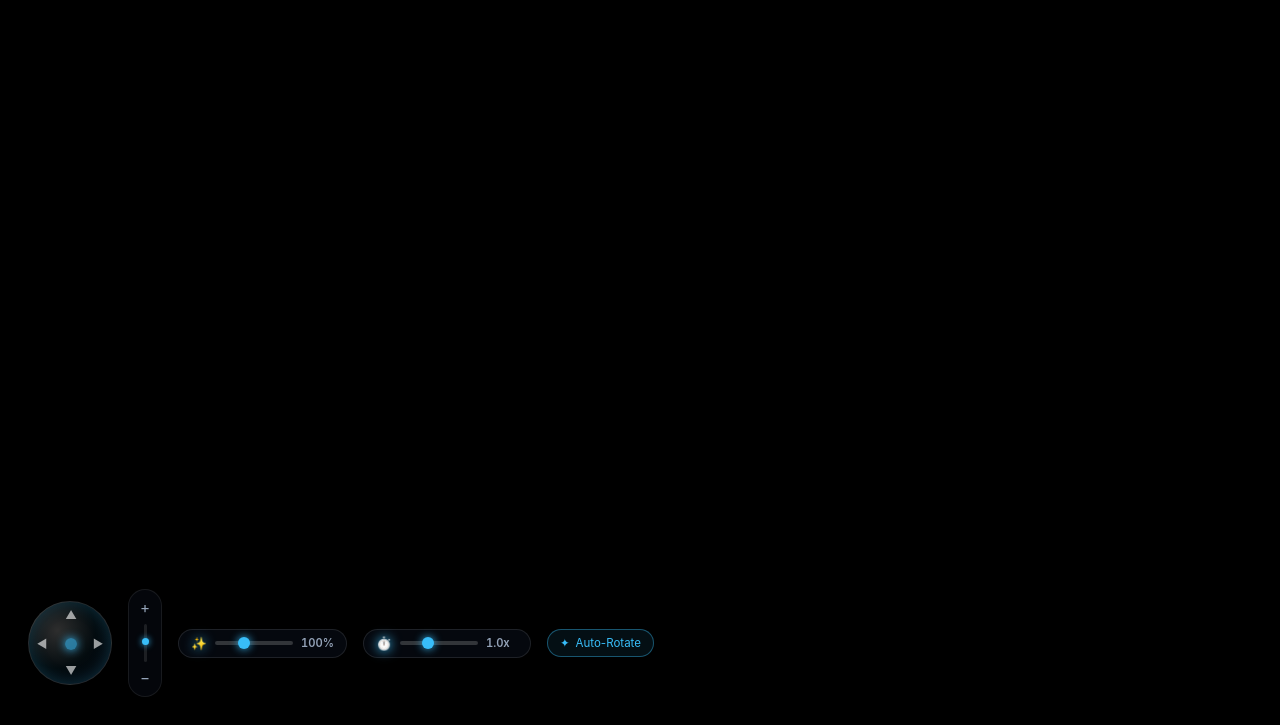
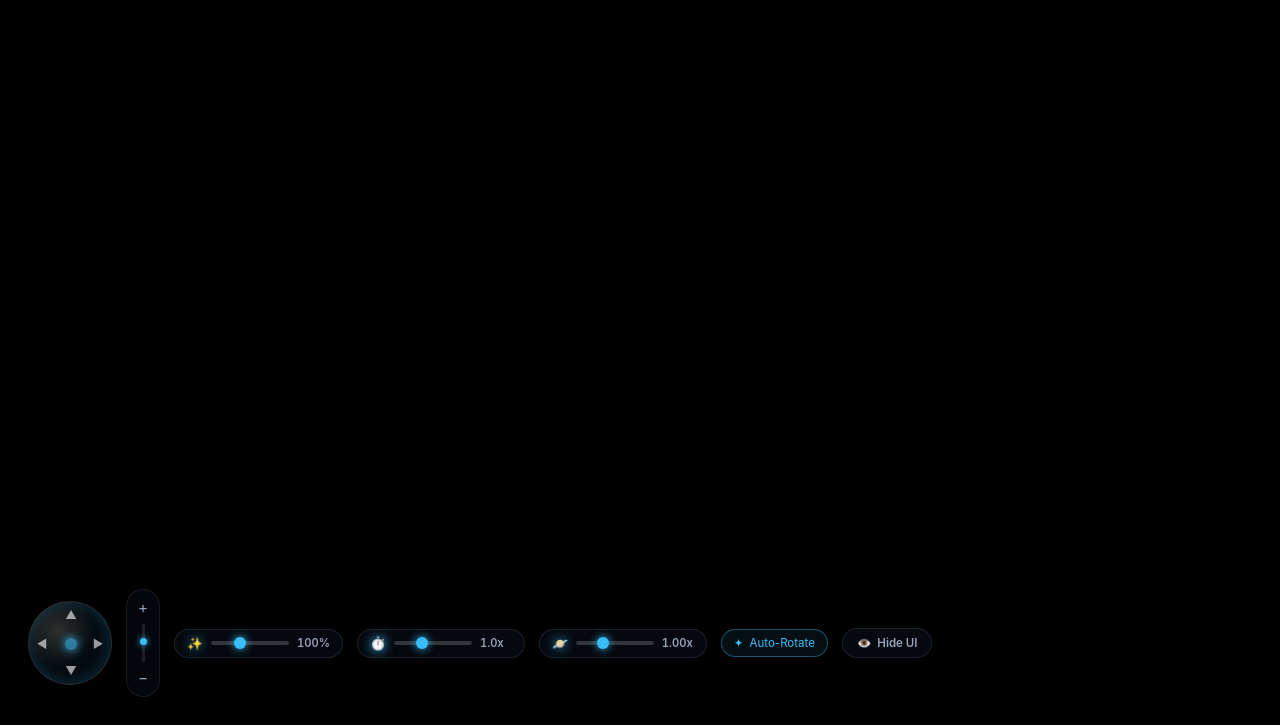
Before and after one commit to cabezondigital/okf-brain, a website: page src/visualizer/public/index.html in a window 1280 px wide. Shown: the part 75-800 px from the top of the page. Drawn offline with nearby package versions, Linux system fonts and the light colour scheme; no server answers.

Commit message:
feat(visualizer): add Hide/Show UI toggle and dynamic node scale slider in English

```diff
--- a/src/visualizer/public/index.html
+++ b/src/visualizer/public/index.html
@@ -35,6 +35,12 @@
       justify-content: space-between;
       align-items: center;
       z-index: 20;
+      transition: transform 0.35s cubic-bezier(0.16, 1, 0.3, 1), opacity 0.35s ease;
+    }
+    body.hud-hidden header {
+      transform: translateY(-120%);
+      opacity: 0;
+      pointer-events: none;
     }
     .brand { display: flex; align-items: center; gap: 10px; }
     .brand-title { font-size: 1.1rem; font-weight: 700; letter-spacing: 0.5px; background: linear-gradient(135deg, #ffffff, #38bdf8); -webkit-background-clip: text; -webkit-text-fill-color: transparent; }
@@ -269,8 +275,58 @@
       z-index: 15;
       display: flex;
       align-items: center;
-      gap: 16px;
+      gap: 14px;
       background: transparent;
+      transition: all 0.35s cubic-bezier(0.16, 1, 0.3, 1);
+    }
+    .hud-controls-group {
+      display: flex;
+      align-items: center;
+      gap: 14px;
+      transition: all 0.35s cubic-bezier(0.16, 1, 0.3, 1);
+      transform-origin: left center;
+      overflow: hidden;
+      max-width: 1400px;
+      opacity: 1;
+    }
+    body.hud-hidden .hud-controls-group {
+      opacity: 0;
+      transform: translateX(-35px) scale(0.92);
+      pointer-events: none;
+      max-width: 0;
+      gap: 0;
+      margin: 0;
+      padding: 0;
+    }
+    .hud-toggle-btn {
+      background: rgba(10, 15, 26, 0.55);
+      backdrop-filter: blur(14px);
+      border: 1px solid rgba(255, 255, 255, 0.1);
+      padding: 7px 14px;
+      border-radius: 20px;
+      font-size: 0.72rem;
+      font-weight: 600;
+      color: var(--text-muted);
+      cursor: pointer;
+      display: flex;
+      align-items: center;
+      gap: 6px;
+      box-shadow: 0 4px 16px rgba(0, 0, 0, 0.4);
+      transition: all 0.25s cubic-bezier(0.16, 1, 0.3, 1);
+      white-space: nowrap;
+      user-select: none;
+    }
+    .hud-toggle-btn:hover {
+      border-color: rgba(56, 189, 248, 0.4);
+      color: #ffffff;
+      background: rgba(56, 189, 248, 0.12);
+      box-shadow: 0 0 16px rgba(56, 189, 248, 0.25);
+    }
+    body.hud-hidden .hud-toggle-btn {
+      background: rgba(15, 23, 42, 0.85);
+      border-color: rgba(56, 189, 248, 0.5);
+      color: var(--accent-cyan);
+      box-shadow: 0 0 20px rgba(56, 189, 248, 0.35);
     }
 
     /* The glowing 3D glass mini-sphere */
@@ -579,7 +635,8 @@
     <div id="3d-graph"></div>
 
     <!-- SEMITRANSPARENT MINI-SPHERE ROTATION & SUBTLE ZOOM HUD -->
-    <div class="mini-sphere-hud">
+    <div class="mini-sphere-hud" id="mini-sphere-hud">
+      <div class="hud-controls-group" id="hud-controls-group">
         <!-- Mini Glass Orb with Chevrons -->
         <div class="glass-orb" id="glass-orb" title="Drag orb to rotate 3D graph in any direction">
           <div class="orb-arrow up" onclick="rotateSphere(0, -0.22)" title="Tilt Up">▲</div>
@@ -595,8 +652,6 @@
           <div class="zoom-track"><div class="zoom-pip"></div></div>
           <button class="zoom-btn" onclick="zoomCamera(1.18)" title="Zoom Out">−</button>
         </div>
-
-      <!-- Minimal Auto-Rotate Pill -->
 
         <!-- Line Brightness Slider Capsule in Left Hub -->
         <div class="line-brightness-hud" title="Adjust line and synapse brightness">
@@ -615,8 +670,8 @@
         </div>
 
         <!-- Orbital Speed Slider Capsule in Left Hub -->
-      <div class="line-brightness-hud" title="Velocidad orbital y auto-giro (0x = Pausa)">
-        <span class="brightness-icon" title="Velocidad">⏱️</span>
+        <div class="line-brightness-hud" title="Orbital speed & auto-rotation (0x = Pause)">
+          <span class="brightness-icon" title="Orbital Speed">⏱️</span>
           <input
             type="range"
             id="orbital-speed-slider"
@@ -630,9 +685,32 @@
           <span id="speed-val-text" class="brightness-val">1.0x</span>
         </div>
 
+        <!-- Node Size Slider Capsule in Left Hub -->
+        <div class="line-brightness-hud" title="Adjust node and planet scale (Suns / Subnodes)">
+          <span class="brightness-icon" title="Node Size">🪐</span>
+          <input
+            type="range"
+            id="node-size-slider"
+            class="brightness-slider"
+            min="0.3"
+            max="2.5"
+            step="0.05"
+            value="1.0"
+            oninput="onNodeSizeChange(this.value)"
+          />
+          <span id="nodesize-val-text" class="brightness-val">1.0x</span>
+        </div>
+
         <div id="auto-rotate-pill" class="auto-rotate-pill active" onclick="toggleRotate()">
           <span>✦</span> Auto-Rotate
         </div>
+      </div>
+
+      <!-- Toggle HUD Button -->
+      <button id="hud-toggle-btn" class="hud-toggle-btn" onclick="toggleHud()" title="Hide interface & controls (Hotkey: H)">
+        <span class="hud-toggle-icon">👁️</span>
+        <span class="hud-toggle-label">Hide UI</span>
+      </button>
     </div>
 
     <!-- Inspection Drawer -->
@@ -703,6 +781,46 @@
         });
       }
     }
+
+    let nodeScaleMultiplier = parseFloat(localStorage.getItem('okf_node_scale') || '1.0');
+
+    function onNodeSizeChange(val) {
+      nodeScaleMultiplier = parseFloat(val);
+      const textEl = document.getElementById('nodesize-val-text');
+      if (textEl) {
+        textEl.innerText = nodeScaleMultiplier.toFixed(2) + 'x';
+      }
+      localStorage.setItem('okf_node_scale', val);
+
+      const nodes = window.__cachedAllNodes || ((graphInstance && graphInstance.graphData && graphInstance.graphData().nodes) || (graphData && graphData.nodes) || []);
+      for (let i = 0; i < nodes.length; i++) {
+        const n = nodes[i];
+        if (n.__threeObj) {
+          n.__threeObj.scale.set(nodeScaleMultiplier, nodeScaleMultiplier, nodeScaleMultiplier);
+        }
+      }
+    }
+
+    function toggleHud() {
+      const isHidden = document.body.classList.toggle('hud-hidden');
+      localStorage.setItem('okf_hud_hidden', isHidden ? 'true' : 'false');
+      updateHudToggleState();
+    }
+
+    function updateHudToggleState() {
+      const isHidden = document.body.classList.contains('hud-hidden');
+      const label = document.querySelector('.hud-toggle-label');
+      const btn = document.getElementById('hud-toggle-btn');
+      if (label) label.textContent = isHidden ? 'Show UI' : 'Hide UI';
+      if (btn) btn.title = isHidden ? 'Show controls & UI (Hotkey: H)' : 'Hide controls & UI (Hotkey: H)';
+    }
+
+    window.addEventListener('keydown', (e) => {
+      if (e.target && (e.target.tagName === 'INPUT' || e.target.tagName === 'TEXTAREA')) return;
+      if (e.key === 'h' || e.key === 'H') {
+        toggleHud();
+      }
+    });
 
     let currentMode = 'spherical'; // 'spherical' | 'galaxy'
     let currentSphereRadius = 240;
@@ -1348,6 +1466,8 @@
               group.add(labelSprite);
             }
 
+            group.scale.set(nodeScaleMultiplier, nodeScaleMultiplier, nodeScaleMultiplier);
+            node.__threeObj = group;
             return group;
           })
           // SPLINES CURVILÍNEOS 3D: Arcos espaciales continuos, suaves y majestuosos
@@ -2198,6 +2318,16 @@
       if (brightSlider) brightSlider.value = linkBrightness;
       if (brightText) brightText.innerText = Math.round(linkBrightness * 100) + '%';
 
+      const nodeSlider = document.getElementById('node-size-slider');
+      const nodeText = document.getElementById('nodesize-val-text');
+      if (nodeSlider) nodeSlider.value = nodeScaleMultiplier;
+      if (nodeText) nodeText.innerText = nodeScaleMultiplier.toFixed(2) + 'x';
+
+      if (localStorage.getItem('okf_hud_hidden') === 'true') {
+        document.body.classList.add('hud-hidden');
+      }
+      updateHudToggleState();
+
       await initGraph();
       // Restaurar modo guardado en localStorage o hash de la URL
       const savedMode = localStorage.getItem('okf_viz_mode') || (window.location.hash === '#galaxy' ? 'galaxy' : 'spherical');
```
Lines whose indentation alone changed are shown as unchanged.
